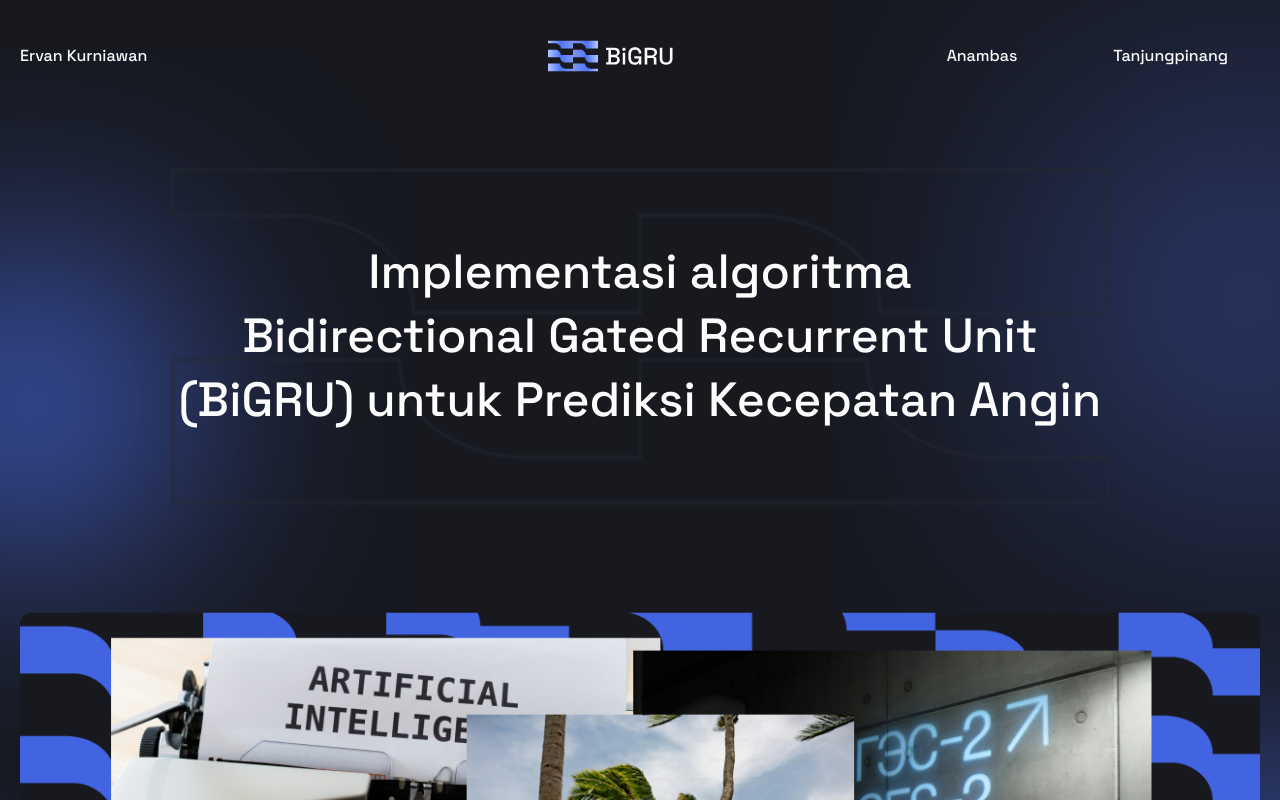
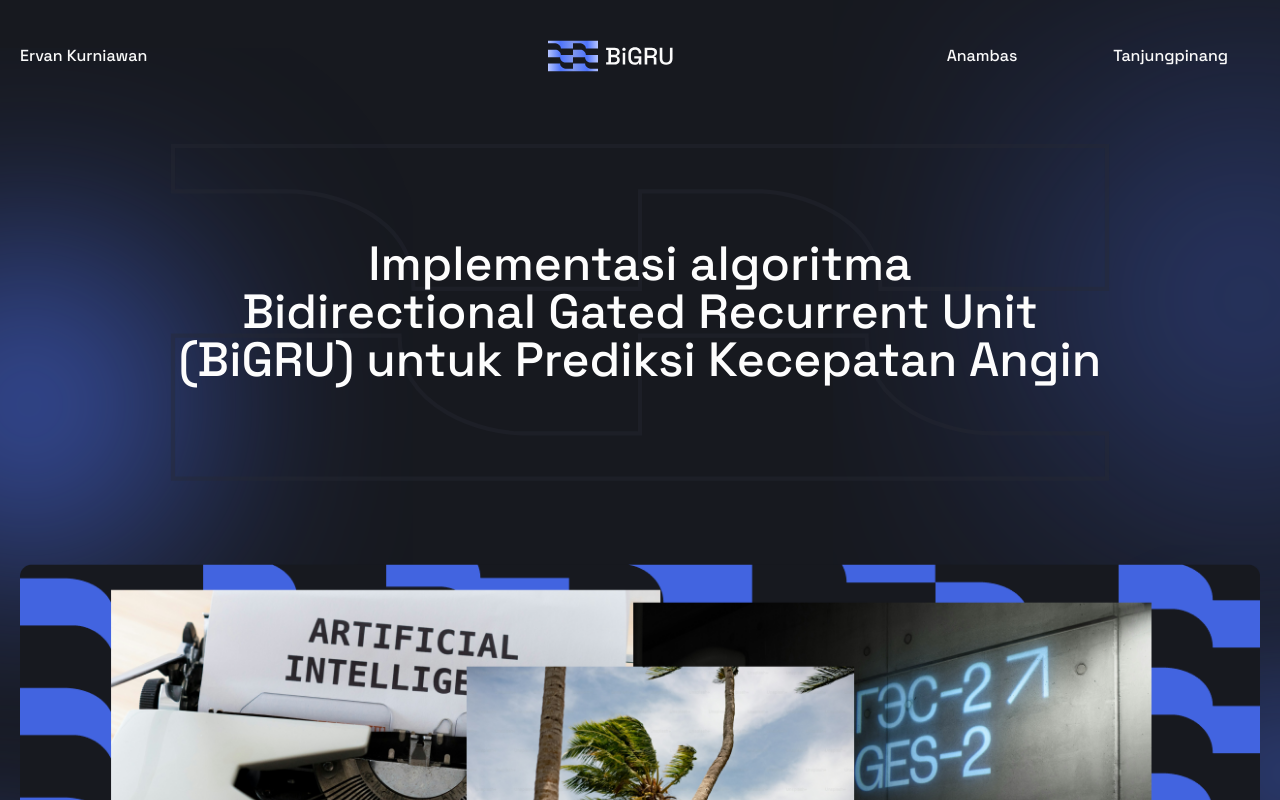
Before and after one commit to ervanervan/wind-speed-prediction-with-bigru, a React (Vite) app in the folder client/: page / in a window 1280 px wide. Shown: the top 800 px of the page. Built offline with nearby package versions, Linux system fonts and the light colour scheme; a web font is replaced by a local one.

Commit message:
update: hero components

```diff
--- a/client/src/components/Hero.jsx
+++ b/client/src/components/Hero.jsx
@@ -25,14 +25,14 @@ export default function Hero() {
       />
 
       <div className="container mx-auto relative">
-        <div className="flex flex-col md:gap-20">
+        <div className="flex flex-col gap-10 lg:gap-20">
           <div className="md:mt-12 px-5 py-20 relative">
             <img
               src={PatternHero}
               alt=""
               className="absolute top-1/2 -translate-y-1/2 left-1/2 transform -translate-x-1/2 -z-10 hidden lg:block"
             />
-            <h1 className="text-white-2 font-medium text-4xl md:text-5xl flex items-center justify-center text-center leading-[3.5rem] md:leading-[4rem]">
+            <h1 className="text-white-2 font-medium text-4xl lg:text-5xl flex items-center justify-center text-center leading-[3.5rem] md:leading-[4rem]">
               Implementasi algoritma <br /> Bidirectional Gated Recurrent Unit{" "}
               <br />
               (BiGRU) untuk Prediksi Kecepatan Angin
```
